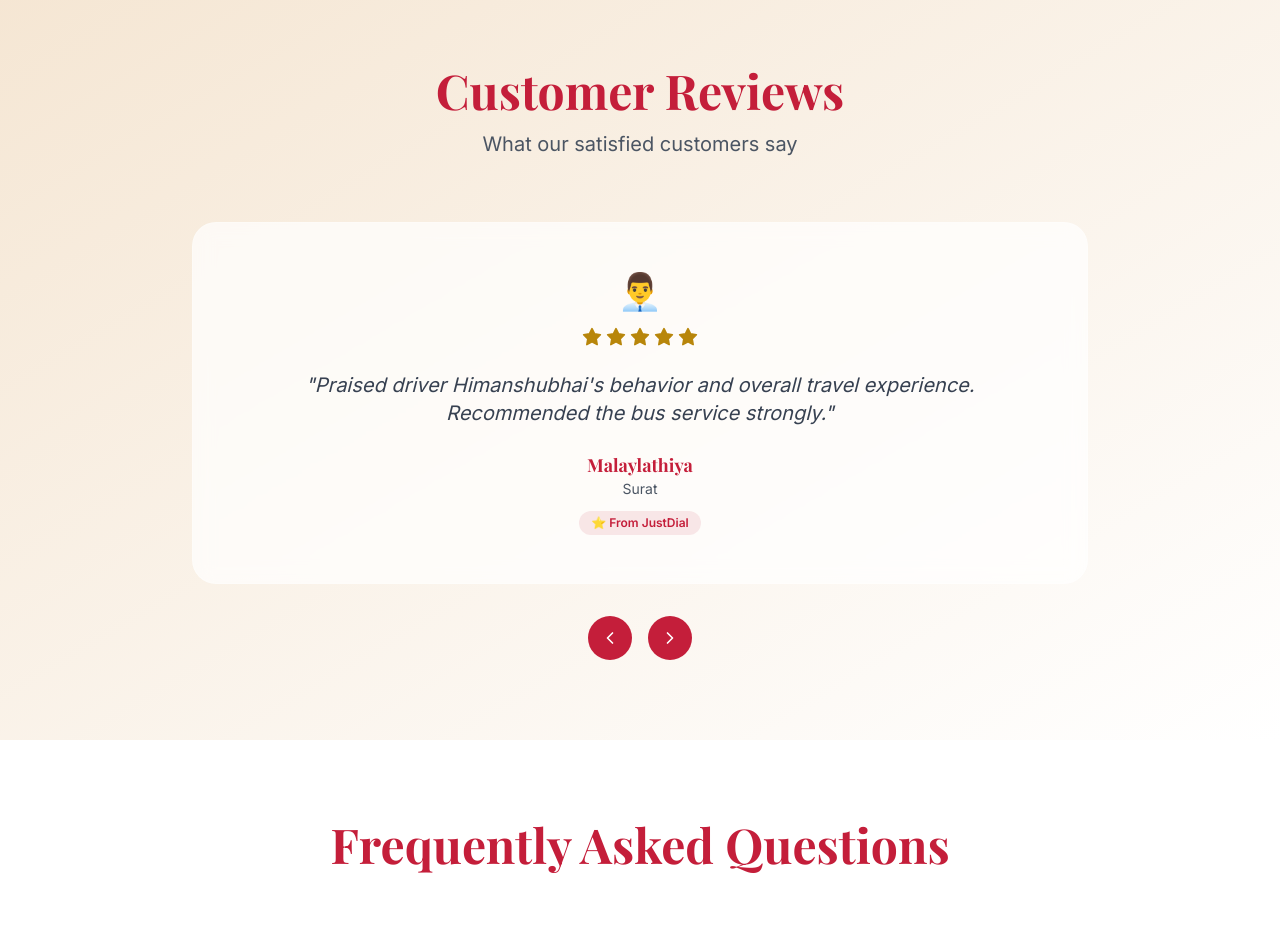
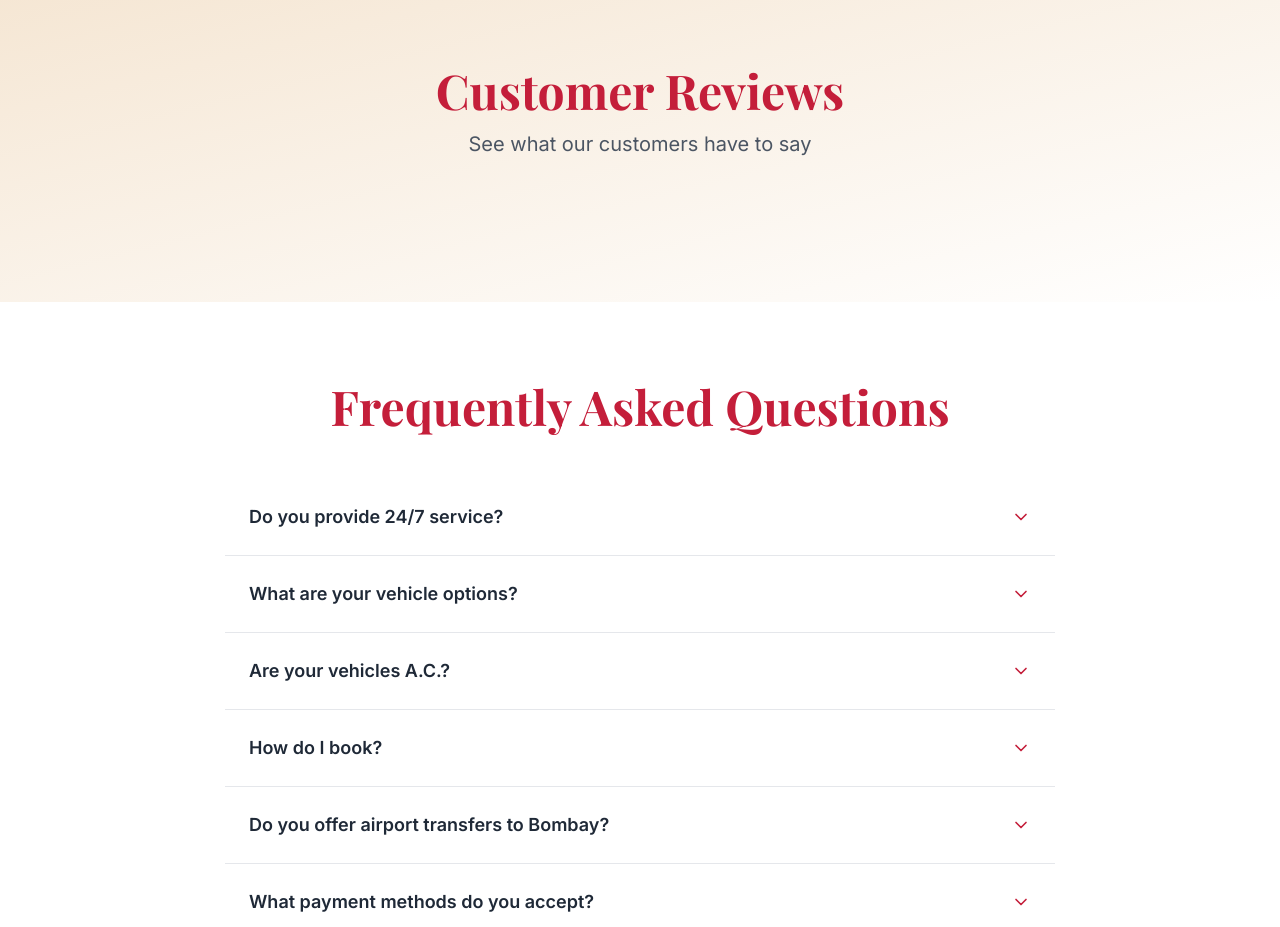
Before and after one commit to maamodheshwaritravels/maa-modheshwari-travels, a React (Vite) app: page / in a window 1280 px wide. Shown: the part 4680-5607 px from the top of the page. Built offline with nearby package versions, Linux system fonts and the light colour scheme.

Commit message:
Replace static testimonials with dynamic Elfsight widget

```diff
--- a/index.html
+++ b/index.html
@@ -21,6 +21,9 @@
 
       gtag('config', 'G-MB3ZBBGXVZ');
     </script>
+
+    <!-- Elfsight Reviews Platform -->
+    <script src="https://elfsightcdn.com/platform.js" async></script>
   </head>
   <body>
     <div id="root"></div>
--- a/src/components/Testimonials.jsx
+++ b/src/components/Testimonials.jsx
@@ -1,82 +1,6 @@
 import { motion } from 'framer-motion'
-import { FiChevronLeft } from 'react-icons/fi'
-import { FiChevronRight } from 'react-icons/fi'
-import { FiStar } from 'react-icons/fi'
-import { useState } from 'react'
-
-const testimonials = [
-  {
-    name: 'Malaylathiya',
-    city: 'Surat',
-    rating: 5,
-    text: 'Praised driver Himanshubhai\'s behavior and overall travel experience. Recommended the bus service strongly.',
-    avatar: '👨‍💼',
-    source: 'JustDial'
-  },
-  {
-    name: 'Deepak',
-    city: 'Surat',
-    rating: 5,
-    text: 'Mentioned affordable pricing, safety procedures, insurance coverage, and fast booking process.',
-    avatar: '👨‍💼',
-    source: 'JustDial'
-  },
-  {
-    name: 'Dharmesh Dumasia',
-    city: 'Surat',
-    rating: 5,
-    text: 'Highlighted new taxis, polite driver, smooth driving, punctuality, and value for money.',
-    avatar: '👨‍💼',
-    source: 'JustDial'
-  },
-  {
-    name: 'Ajay Mangle',
-    city: 'Surat',
-    rating: 5,
-    text: 'Appreciated driver guidance and route knowledge that helped reach on time.',
-    avatar: '👨‍💼',
-    source: 'JustDial'
-  },
-  {
-    name: 'Soham',
-    city: 'Surat',
-    rating: 5,
-    text: 'Mentioned seamless booking, multilingual assistance, and hassle-free service.',
-    avatar: '👨‍💼',
-    source: 'JustDial'
-  },
-  {
-    name: 'Krish Kukadiya',
-    city: 'Surat',
-    rating: 5,
-    text: 'Praised cleanliness, sanitization, insurance coverage, reasonable prices, and timely reservations.',
-    avatar: '👨‍💼',
-    source: 'JustDial'
-  },
-  {
-    name: 'Nitin',
-    city: 'Surat',
-    rating: 5,
-    text: 'Shared experience hiring Tata Winger for trip; praised seating comfort, charging ports, interiors, and driver behavior.',
-    avatar: '👨‍💼',
-    source: 'JustDial'
-  },
-  {
-    name: 'Rajnikant Nakarani',
-    city: 'Surat',
-    rating: 5,
-    text: 'Called it a family-friendly tour company with supportive staff and excellent service quality.',
-    avatar: '👨‍💼',
-    source: 'JustDial'
-  }
-]
 
 export default function Testimonials() {
-  const [current, setCurrent] = useState(0)
-
-  const next = () => setCurrent((current + 1) % testimonials.length)
-  const prev = () => setCurrent((current - 1 + testimonials.length) % testimonials.length)
-
   return (
     <section className="py-12 sm:py-16 md:py-20 bg-gradient-to-br from-brand-cream to-white">
       <div className="max-w-7xl mx-auto px-3 sm:px-4 md:px-6 lg:px-8">
@@ -87,50 +11,12 @@ export default function Testimonials() {
           viewport={{ once: true }}
         >
           <h2 className="font-serif text-3xl sm:text-4xl md:text-5xl font-bold text-brand-red mb-3 sm:mb-4">Customer Reviews</h2>
-          <p className="text-base sm:text-lg md:text-xl text-gray-600">What our satisfied customers say</p>
+          <p className="text-base sm:text-lg md:text-xl text-gray-600">See what our customers have to say</p>
         </motion.div>
 
-        <div className="max-w-4xl mx-auto">
-          <motion.div
-            className="glass rounded-2xl sm:rounded-3xl p-6 sm:p-8 md:p-12 text-center"
-            initial={{ opacity: 0, scale: 0.9 }}
-            animate={{ opacity: 1, scale: 1 }}
-            key={current}
-          >
-            <div className="text-3xl sm:text-4xl mb-4">{testimonials[current].avatar}</div>
-            <div className="flex justify-center gap-1 mb-4 sm:mb-6">
-              {[...Array(testimonials[current].rating)].map((_, i) => (
-                <FiStar key={i} className="text-brand-gold fill-brand-gold w-4 h-4 sm:w-5 sm:h-5" />
-              ))}
-            </div>
-            <p className="text-base sm:text-lg md:text-xl text-gray-700 mb-4 sm:mb-6 italic">"{testimonials[current].text}"</p>
-            <h3 className="font-semibold text-base sm:text-lg text-brand-red">{testimonials[current].name}</h3>
-            <p className="text-xs sm:text-sm text-gray-600">{testimonials[current].city}</p>
-            {testimonials[current].source && (
-              <div className="mt-3 inline-block px-3 py-1 rounded-full bg-brand-red/10 text-brand-red text-xs font-semibold">
-                ⭐ From {testimonials[current].source}
-              </div>
-            )}
-          </motion.div>
-
-          <div className="flex justify-center gap-3 sm:gap-4 mt-6 sm:mt-8">
-            <motion.button
-              onClick={prev}
-              className="p-2 sm:p-3 rounded-full bg-brand-red text-white hover:bg-red-600 transition"
-              whileHover={{ scale: 1.1 }}
-              whileTap={{ scale: 0.9 }}
-            >
-              <FiChevronLeft size={20} />
-            </motion.button>
-            <motion.button
-              onClick={next}
-              className="p-2 sm:p-3 rounded-full bg-brand-red text-white hover:bg-red-600 transition"
-              whileHover={{ scale: 1.1 }}
-              whileTap={{ scale: 0.9 }}
-            >
-              <FiChevronRight size={20} />
-            </motion.button>
-          </div>
+        <div className="max-w-6xl mx-auto">
+          {/* Elfsight Reviews Widget */}
+          <div className="elfsight-app-0b25cad4-0558-4a0e-8c22-10e6622c5d8f" data-elfsight-app-lazy></div>
         </div>
       </div>
     </section>
```
